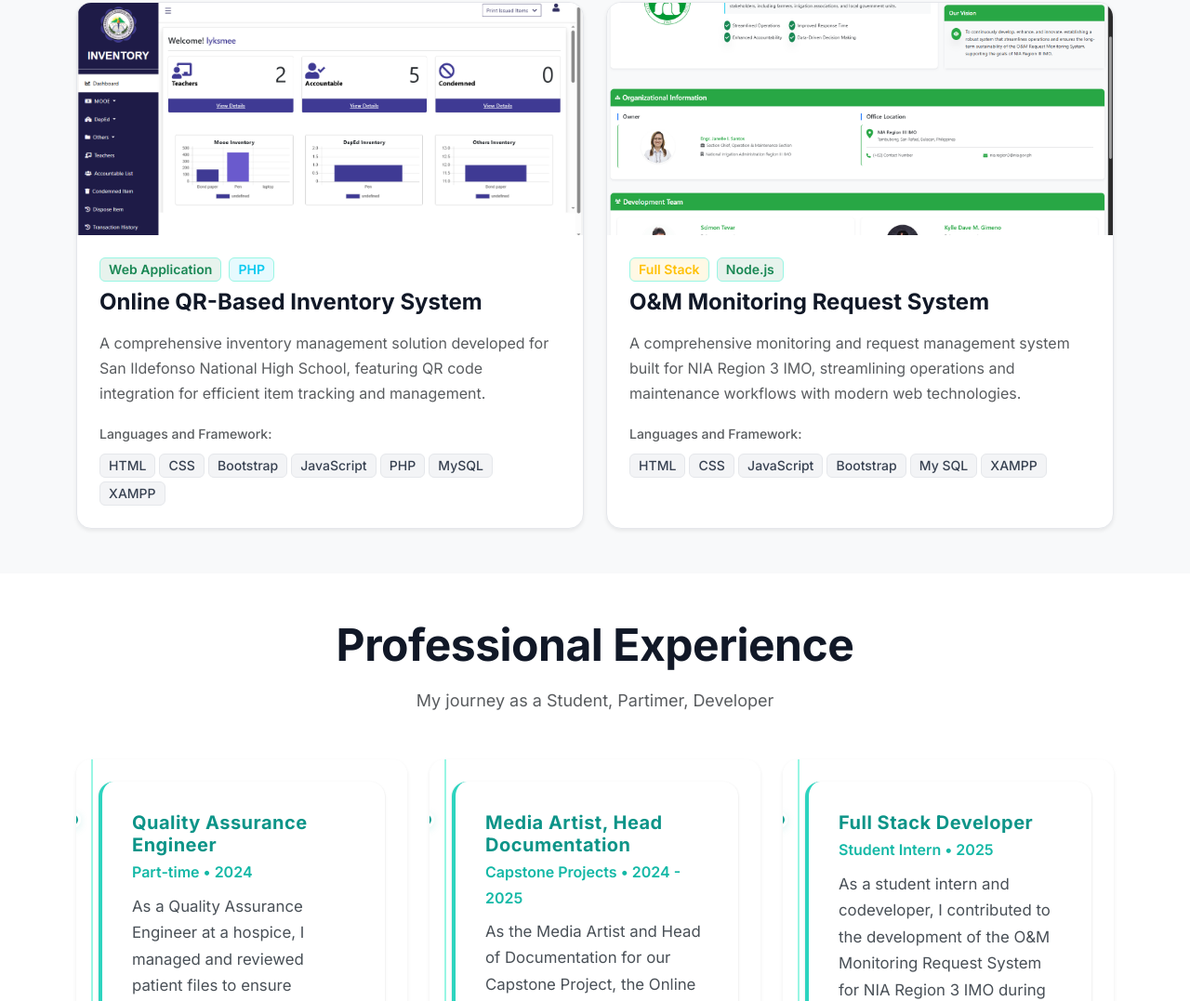
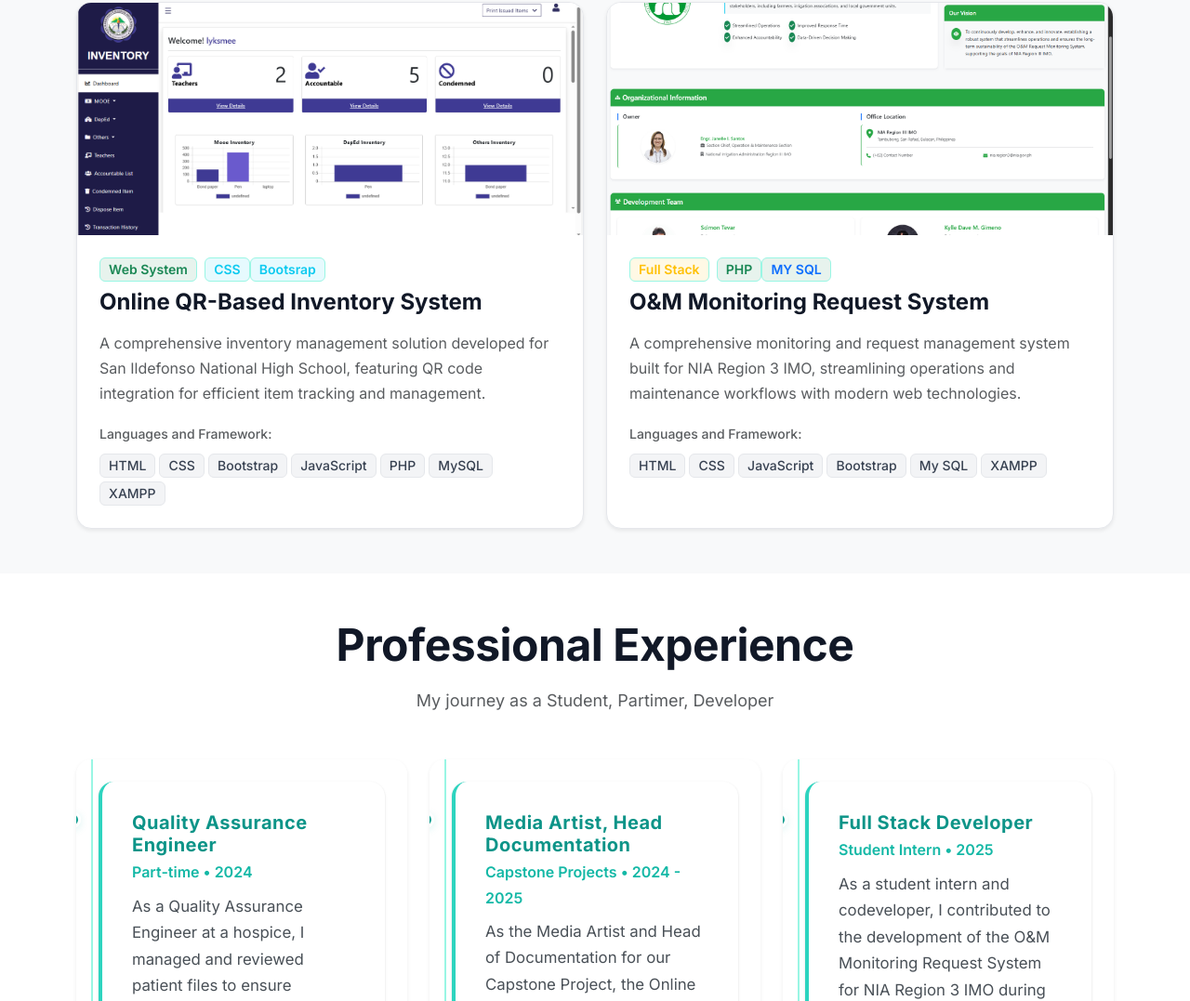
Before and after one commit to kylle04/KyllePortfolio, a plain HTML site: page index.html in a window 1280 px wide. Shown: the part 1189-2266 px from the top of the page at 93% size. Drawn offline with nearby package versions, Linux system fonts and the light colour scheme.

Commit message:
Update index.html

```diff
--- a/index.html
+++ b/index.html
@@ -142,8 +142,9 @@
             </div>
             <div class="p-4">
               <div class="d-flex align-items-center mb-2">
-                <span class="badge bg-success bg-opacity-10 text-success me-2">Web Application</span>
-                <span class="badge bg-info bg-opacity-10 text-info">PHP</span>
+                <span class="badge bg-success bg-opacity-10 text-success me-2">Web System</span>
+                <span class="badge bg-info bg-opacity-10 text-info">CSS</span>
+                <span class="badge bg-info bg-opacity-10 text-info">Bootsrap</span>
               </div>
               <h4 class="fw-bold mb-3">Online QR-Based Inventory System</h4>
               <p class="text-muted mb-3">
@@ -181,7 +182,8 @@
             <div class="p-4">
               <div class="d-flex align-items-center mb-2">
                 <span class="badge bg-warning bg-opacity-10 text-warning me-2">Full Stack</span>
-                <span class="badge bg-success bg-opacity-10 text-success">Node.js</span>
+                <span class="badge bg-success bg-opacity-10 text-success">PHP</span>
+                <span class="badge bg-success bg-opacity-10 text-primary">MY SQL</span>
               </div>
               <h4 class="fw-bold mb-3">O&M Monitoring Request System</h4>
               <p class="text-muted mb-3">
```
